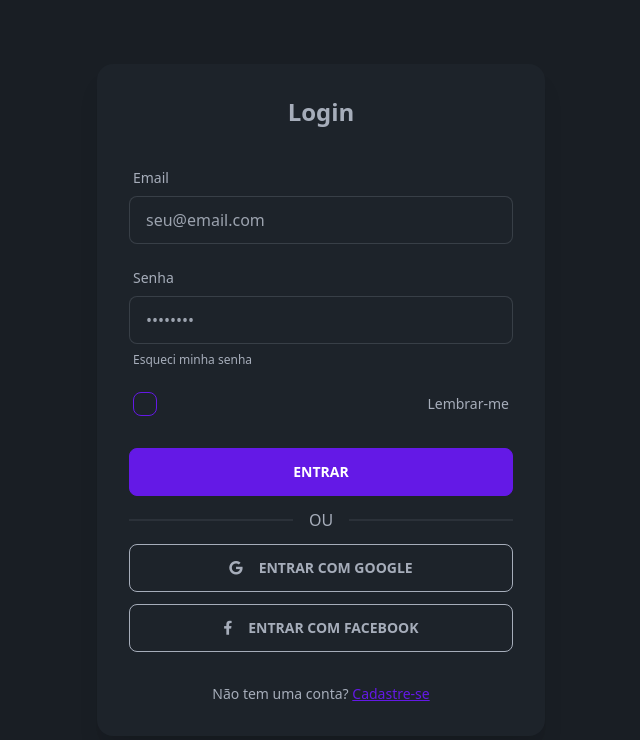
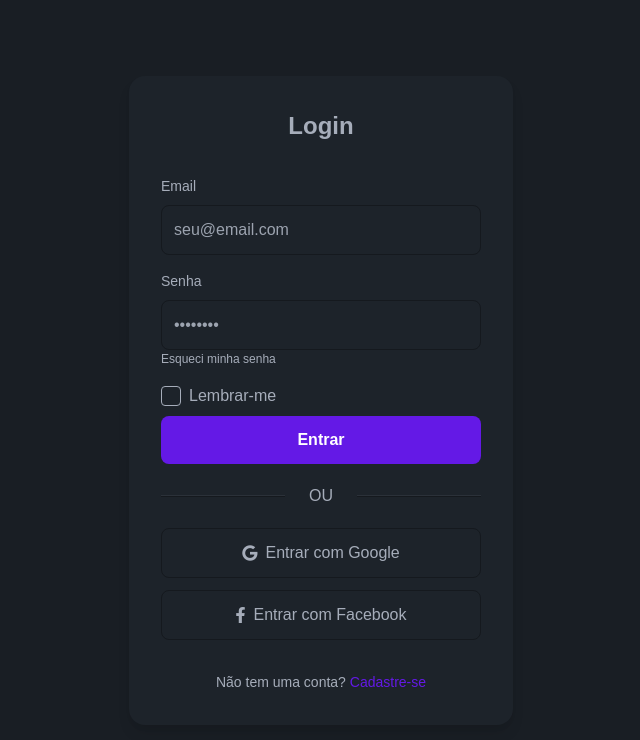
Before and after one commit to emanuellerego/tela-de-login-with-IA, a plain HTML site: page index.html in a window 1280 px wide. Shown: the whole page, without its empty margins (319-959 px from the left). Drawn offline with nearby package versions, Linux system fonts and the light colour scheme.

Commit message:
add arquivos separados

```diff
--- a/index.html
+++ b/index.html
@@ -10,66 +10,70 @@
     <link href="https://cdn.jsdelivr.net/npm/daisyui@3.9.4/dist/full.css" rel="stylesheet">
     <!-- Font Awesome via CDN -->
     <link rel="stylesheet" href="https://cdnjs.cloudflare.com/ajax/libs/font-awesome/6.4.2/css/all.min.css">
+    <!-- Custom CSS -->
+    <link rel="stylesheet" href="styles.css">
 </head>
-<body class="min-h-screen bg-base-200 flex items-center justify-center">
-    <div class="card w-full max-w-md bg-base-100 shadow-xl">
+<body>
+    <div class="login-container">
+        <div class="login-card">
             <div class="card-body">
                 <!-- Header -->
-            <div class="flex justify-center items-center mb-6">
-                <h2 class="text-2xl font-bold">Login</h2>
+                <div class="login-header">
+                    <h2>Login</h2>
                 </div>
 
                 <!-- Login Form -->
                 <form>
                     <!-- Email Field -->
-                <div class="form-control">
-                    <label class="label">
-                        <span class="label-text">Email</span>
+                    <div class="form-group">
+                        <label class="form-label">
+                            <span>Email</span>
                         </label>
-                    <input type="email" placeholder="seu@email.com" class="input input-bordered" required />
+                        <input type="email" placeholder="seu@email.com" class="form-input" required />
                     </div>
 
                     <!-- Password Field -->
-                <div class="form-control mt-4">
-                    <label class="label">
-                        <span class="label-text">Senha</span>
+                    <div class="form-group">
+                        <label class="form-label">
+                            <span>Senha</span>
                         </label>
-                    <input type="password" placeholder="••••••••" class="input input-bordered" required />
-                    <label class="label">
-                        <a href="#" class="label-text-alt link link-hover">Esqueci minha senha</a>
+                        <input type="password" placeholder="••••••••" class="form-input" required />
+                        <label class="form-label">
+                            <a href="#" class="forgot-password">Esqueci minha senha</a>
                         </label>
                     </div>
 
                     <!-- Remember Me Checkbox -->
-                <div class="form-control mt-2">
-                    <label class="cursor-pointer label justify-start">
-                        <input type="checkbox" class="checkbox checkbox-primary mr-2" />
-                        <span class="label-text">Lembrar-me</span>
+                    <div class="remember-me">
+                        <label class="checkbox-label">
+                            <input type="checkbox" class="checkbox" />
+                            <span>Lembrar-me</span>
                         </label>
                     </div>
 
                     <!-- Login Button -->
-                <div class="form-control mt-6">
-                    <button class="btn btn-primary">Entrar</button>
+                    <div class="form-group">
+                        <button class="login-button">Entrar</button>
                     </div>
 
                     <!-- Divider -->
                     <div class="divider">OU</div>
 
                     <!-- Social Login Buttons -->
-                <div class="flex flex-col gap-3">
-                    <button class="btn btn-outline">
-                        <i class="fab fa-google mr-2"></i> Entrar com Google
+                    <div class="social-buttons">
+                        <button class="social-button google">
+                            <i class="fab fa-google"></i> Entrar com Google
                         </button>
-                    <button class="btn btn-outline">
-                        <i class="fab fa-facebook-f mr-2"></i> Entrar com Facebook
+                        <button class="social-button facebook">
+                            <i class="fab fa-facebook-f"></i> Entrar com Facebook
                         </button>
                     </div>
                 </form>
 
                 <!-- Footer -->
-            <div class="mt-6 text-center text-sm">
-                Não tem uma conta? <a href="#" class="link link-primary">Cadastre-se</a>
+                <div class="login-footer">
+                    Não tem uma conta? <a href="#" class="signup-link">Cadastre-se</a>
+                </div>
             </div>
         </div>
     </div>
--- /dev/null
+++ b/styles.css
@@ -0,0 +1,213 @@
+/* Base Styles */
+body {
+    min-height: 100vh;
+    display: flex;
+    align-items: center;
+    justify-content: center;
+    background-color: hsl(var(--b2));
+    margin: 0;
+    font-family: sans-serif;
+}
+
+/* Login Container */
+.login-container {
+    width: 100%;
+    padding: 1rem;
+    display: flex;
+    justify-content: center;
+}
+
+/* Login Card */
+.login-card {
+    width: 100%;
+    max-width: 24rem;
+    background-color: hsl(var(--b1));
+    border-radius: 1rem;
+    box-shadow: 0 10px 15px -3px rgba(0, 0, 0, 0.1), 0 4px 6px -2px rgba(0, 0, 0, 0.05);
+}
+
+.card-body {
+    padding: 2rem;
+}
+
+/* Header */
+.login-header {
+    display: flex;
+    justify-content: center;
+    align-items: center;
+    margin-bottom: 1.5rem;
+}
+
+.login-header h2 {
+    font-size: 1.5rem;
+    font-weight: 700;
+    color: hsl(var(--bc));
+}
+
+/* Form Groups */
+.form-group {
+    margin-bottom: 1rem;
+}
+
+.form-label {
+    display: flex;
+    justify-content: space-between;
+    margin-bottom: 0.5rem;
+    color: hsl(var(--bc));
+    font-size: 0.875rem;
+}
+
+.form-input {
+    width: 100%;
+    padding: 0.75rem;
+    border: 1px solid hsl(var(--b3));
+    border-radius: 0.5rem;
+    background-color: hsl(var(--b1));
+    color: hsl(var(--bc));
+}
+
+.form-input:focus {
+    outline: 2px solid hsl(var(--p));
+    outline-offset: 2px;
+}
+
+.forgot-password {
+    font-size: 0.75rem;
+    color: hsl(var(--bc));
+    text-decoration: none;
+}
+
+.forgot-password:hover {
+    text-decoration: underline;
+    color: hsl(var(--p));
+}
+
+/* Remember Me Checkbox */
+.remember-me {
+    margin: 0.5rem 0;
+}
+
+.checkbox-label {
+    display: flex;
+    align-items: center;
+    cursor: pointer;
+}
+
+.checkbox {
+    margin-right: 0.5rem;
+    appearance: none;
+    width: 1.25rem;
+    height: 1.25rem;
+    border: 1px solid hsl(var(--bc));
+    border-radius: 0.25rem;
+    position: relative;
+}
+
+.checkbox:checked {
+    background-color: hsl(var(--p));
+    border-color: hsl(var(--p));
+}
+
+.checkbox:checked::after {
+    content: '✓';
+    position: absolute;
+    top: 50%;
+    left: 50%;
+    transform: translate(-50%, -50%);
+    color: white;
+    font-size: 0.75rem;
+}
+
+/* Login Button */
+.login-button {
+    width: 100%;
+    padding: 0.75rem;
+    background-color: hsl(var(--p));
+    color: hsl(var(--pc));
+    border: none;
+    border-radius: 0.5rem;
+    font-weight: 600;
+    cursor: pointer;
+    transition: background-color 0.3s;
+}
+
+.login-button:hover {
+    background-color: hsl(var(--pf));
+}
+
+/* Divider */
+.divider {
+    display: flex;
+    align-items: center;
+    text-align: center;
+    margin: 1.5rem 0;
+    color: hsl(var(--bc));
+}
+
+.divider::before,
+.divider::after {
+    content: '';
+    flex: 1;
+    border-bottom: 1px solid hsl(var(--b3));
+}
+
+.divider::before {
+    margin-right: 0.5rem;
+}
+
+.divider::after {
+    margin-left: 0.5rem;
+}
+
+/* Social Buttons */
+.social-buttons {
+    display: flex;
+    flex-direction: column;
+    gap: 0.75rem;
+}
+
+.social-button {
+    display: flex;
+    align-items: center;
+    justify-content: center;
+    width: 100%;
+    padding: 0.75rem;
+    background-color: transparent;
+    border: 1px solid hsl(var(--b3));
+    border-radius: 0.5rem;
+    color: hsl(var(--bc));
+    cursor: pointer;
+    transition: background-color 0.3s;
+}
+
+.social-button i {
+    margin-right: 0.5rem;
+}
+
+.social-button:hover {
+    background-color: hsl(var(--b2));
+}
+
+/* Footer */
+.login-footer {
+    margin-top: 1.5rem;
+    text-align: center;
+    font-size: 0.875rem;
+    color: hsl(var(--bc));
+}
+
+.signup-link {
+    color: hsl(var(--p));
+    text-decoration: none;
+}
+
+.signup-link:hover {
+    text-decoration: underline;
+}
+
+/* Responsive Adjustments */
+@media (max-width: 640px) {
+    .login-card {
+        max-width: 100%;
+    }
+}
```
Lines whose indentation alone changed are shown as unchanged.
